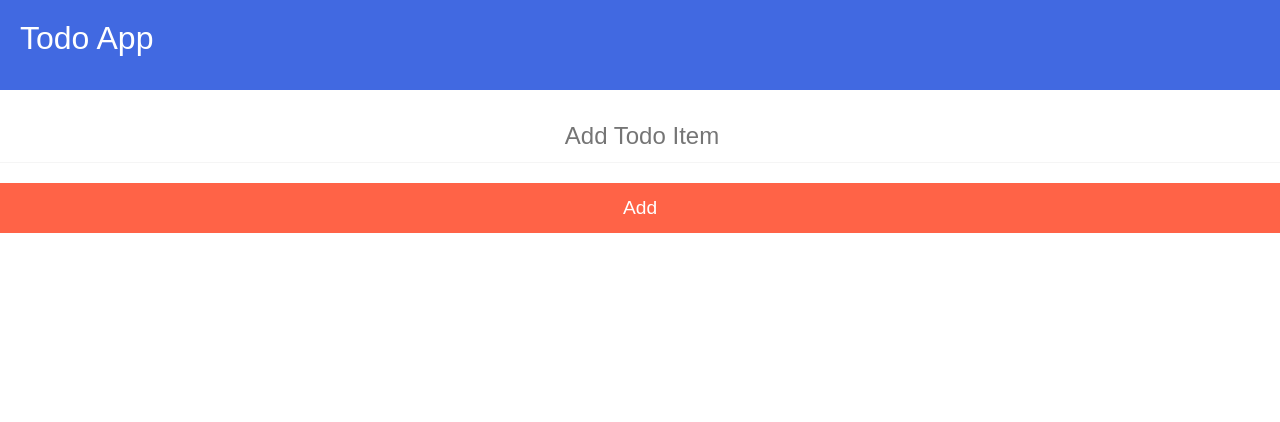
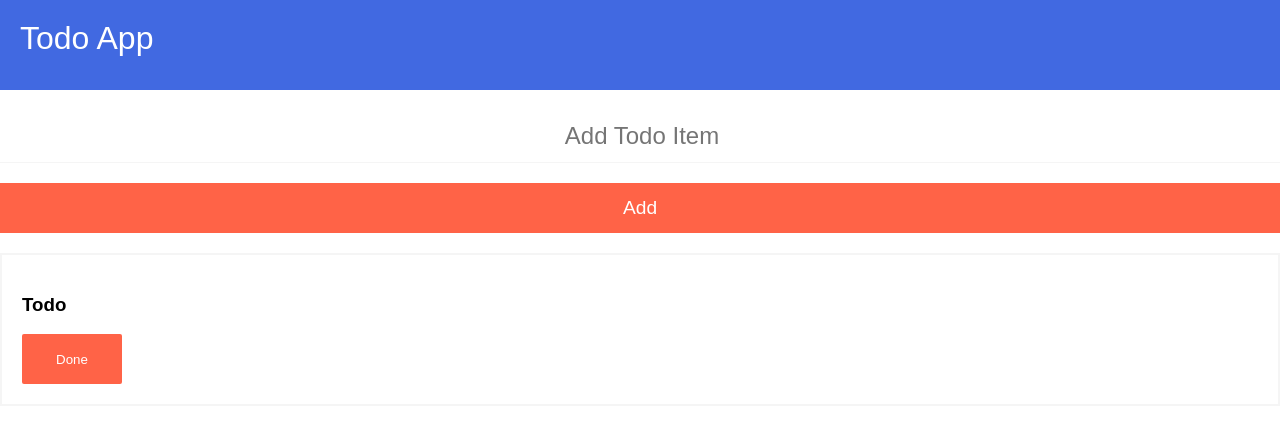
Before and after one commit to vmussato/react-full-todo, a React (Create React App) app: page / in a window 1280 px wide. Shown: the top 422 px of the page. Built offline with nearby package versions, Linux system fonts and the light colour scheme.

Commit message:
todo component

```diff
--- a/src/App.js
+++ b/src/App.js
@@ -1,6 +1,7 @@
 import { useState } from "react";
 import Form from "./components/Form";
 import Header from "./components/Header";
+import Todo from "./components/Todo";
 
 function App() {
 
@@ -15,6 +16,7 @@
         setTodo={setTodo}
         todoList={todoList}
         setTodoList={setTodoList}/>
+        <Todo />
     </div>
   );
 }
--- /dev/null
+++ b/src/components/Todo.js
@@ -0,0 +1,12 @@
+import styles from '../style.module.css';
+
+const Todo = () => {
+    return <div>
+        <div className={styles.todoitem}>
+            <h3 className={styles.todoname}>Todo</h3>
+            <button className={styles.deletebutton}>Done</button>
+        </div>
+    </div>
+}
+
+export default Todo;
--- a/src/style.module.css
+++ b/src/style.module.css
@@ -35,3 +35,23 @@
     color: white;
     margin-top: 20px;
 }
+
+.todoitem {
+    margin: auto;
+    border: 2px solid whitesmoke;
+    padding: 20px;
+    margin-top: 20px;
+}
+
+.todoname {
+
+}
+
+.deletebutton {
+    border: none;
+    height: 50px;
+    background-color: tomato;
+    width: 100px;
+    border-radius: 2px;
+    color: white;
+}
```
